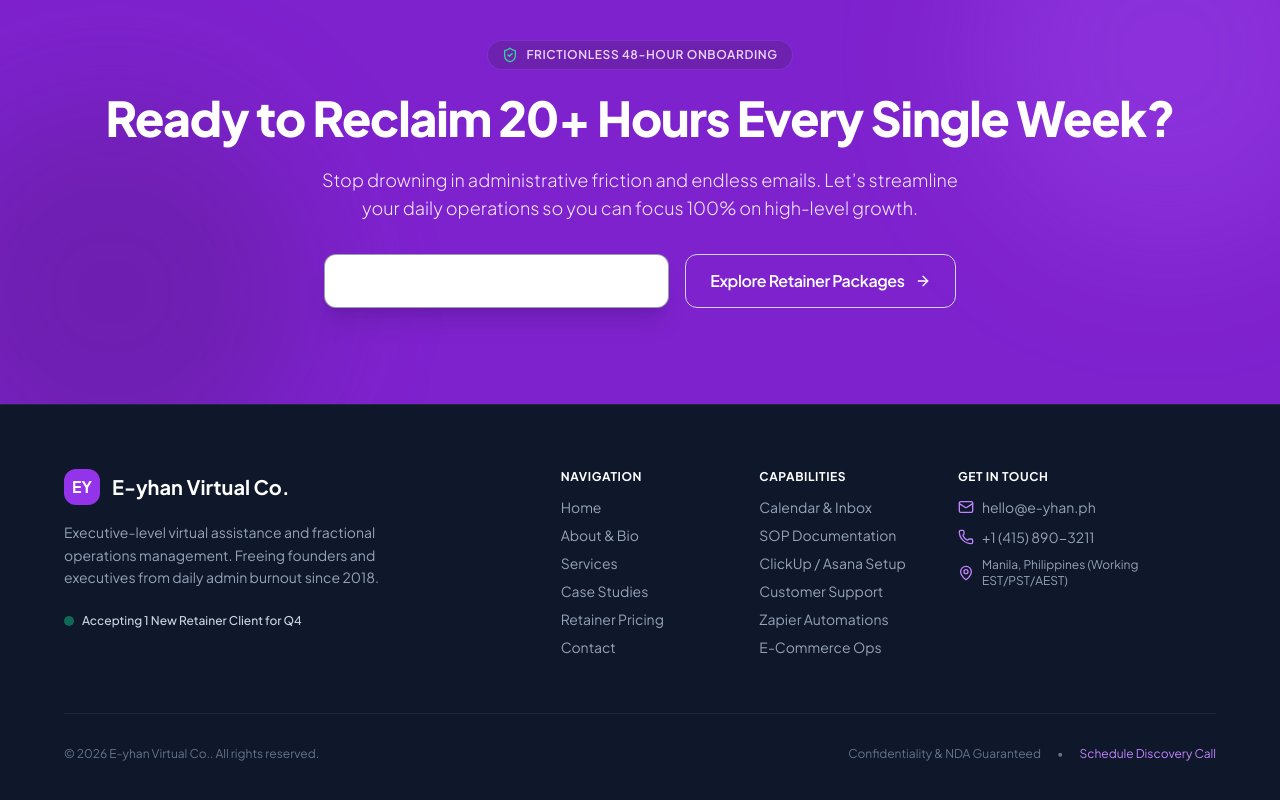
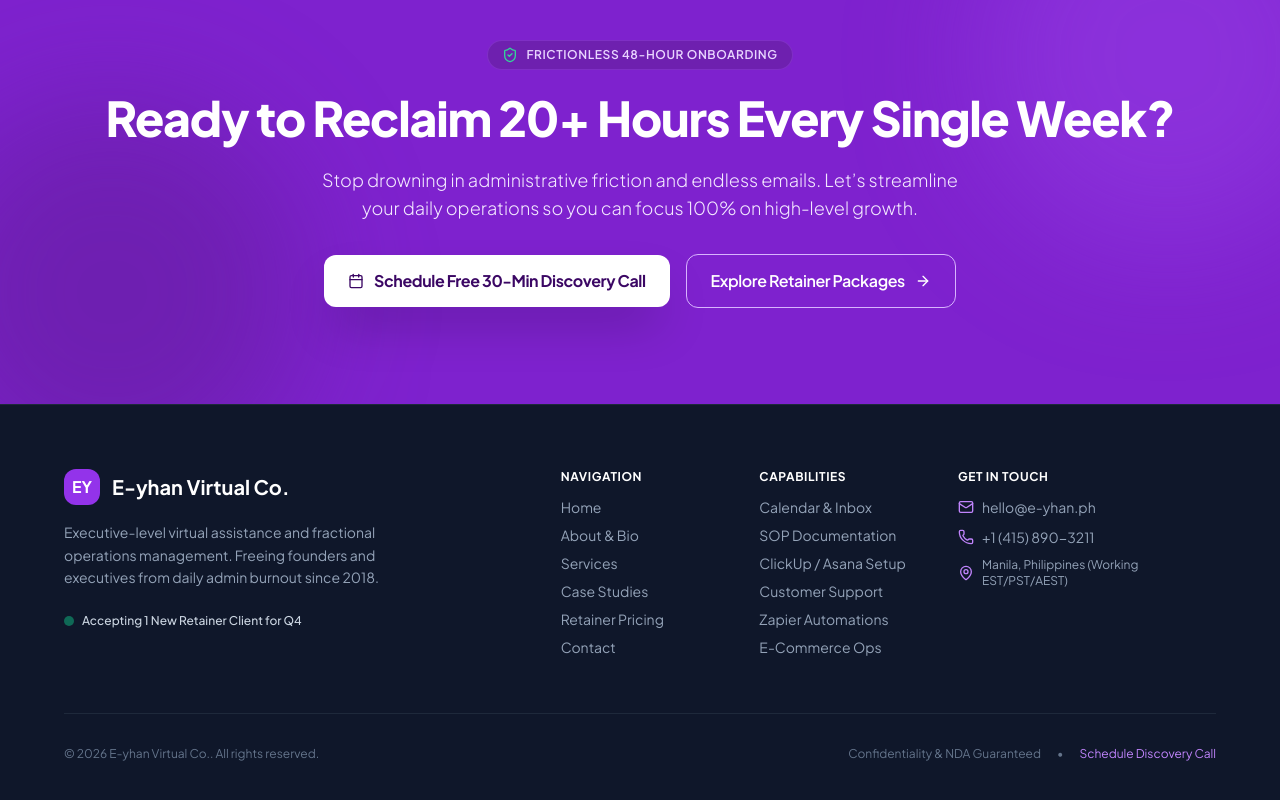
Before and after one commit to IanCastlee/portfolio-va1, a React (Vite) app: page / in a window 1280 px wide. Shown: the part 5469-6269 px from the top of the page. Built offline with nearby package versions, Linux system fonts and the light colour scheme.

Commit message:
fix: resolve blank white button in CTA banner by adding white variant with dark mode text support

```diff
--- a/src/components/atoms/Button.jsx
+++ b/src/components/atoms/Button.jsx
@@ -1,5 +1,7 @@
 import React from 'react';
 import { Link } from 'react-router-dom';
+import { twMerge } from 'tailwind-merge';
+import { clsx } from 'clsx';
 
 export const Button = ({
   children,
@@ -28,10 +30,11 @@ export const Button = ({
     secondary: "bg-slate-900 text-white hover:bg-slate-800 dark:bg-slate-800 dark:text-slate-100 dark:hover:bg-slate-700 border border-slate-700/50 shadow-sm",
     outline: "border border-slate-300 text-slate-800 hover:border-purple-600 hover:text-purple-600 hover:bg-purple-50 dark:border-slate-700 dark:text-slate-200 dark:hover:border-purple-400 dark:hover:text-purple-300 dark:hover:bg-purple-950/30",
     ghost: "text-slate-600 hover:text-slate-900 hover:bg-slate-100 dark:text-slate-400 dark:hover:text-white dark:hover:bg-slate-800/60",
-    soft: "bg-purple-100 text-purple-700 hover:bg-purple-200 dark:bg-purple-900/40 dark:text-purple-300 dark:hover:bg-purple-900/60"
+    soft: "bg-purple-100 text-purple-700 hover:bg-purple-200 dark:bg-purple-900/40 dark:text-purple-300 dark:hover:bg-purple-900/60",
+    white: "bg-white text-purple-950 hover:bg-purple-50 hover:text-purple-900 dark:bg-white dark:text-purple-950 dark:hover:bg-purple-50 shadow-xl"
   };
 
-  const combinedClasses = `${base} ${sizes[size]} ${variants[variant]} ${className}`;
+  const combinedClasses = twMerge(clsx(base, sizes[size], variants[variant], className));
 
   if (to) {
     return (
--- a/src/components/organisms/CtaBanner.jsx
+++ b/src/components/organisms/CtaBanner.jsx
@@ -26,10 +26,11 @@ export const CtaBanner = () => {
         <div className="flex flex-wrap items-center justify-center gap-4">
           <Button
             to="/contact"
-            variant="secondary"
+            variant="white"
             size="lg"
-            className="bg-white text-purple-900 hover:bg-purple-50 hover:text-purple-900 shadow-xl"
+            className="font-bold text-purple-950 hover:text-purple-900 dark:text-purple-950 dark:hover:text-purple-900 shadow-2xl"
             icon={Calendar}
+            iconPosition="left"
           >
             Schedule Free 30-Min Discovery Call
           </Button>
@@ -37,7 +38,7 @@ export const CtaBanner = () => {
             to="/pricing"
             variant="outline"
             size="lg"
-            className="border-purple-300 text-white hover:bg-purple-800/80 hover:border-white"
+            className="border-purple-300 text-white hover:bg-purple-800/80 hover:border-white font-semibold"
             icon={ArrowRight}
           >
             Explore Retainer Packages
```
